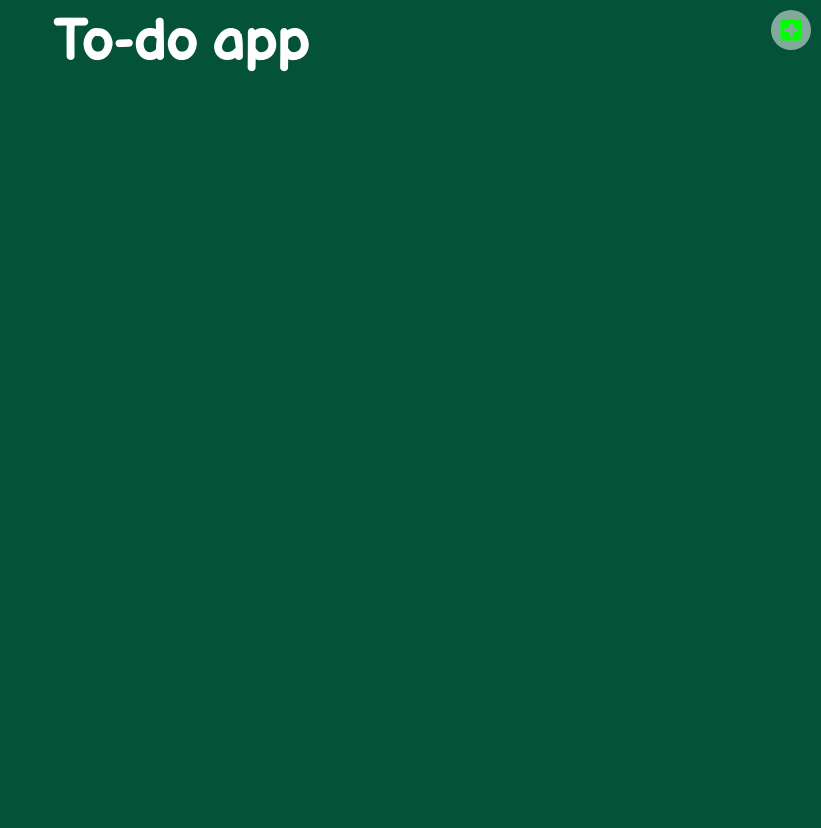
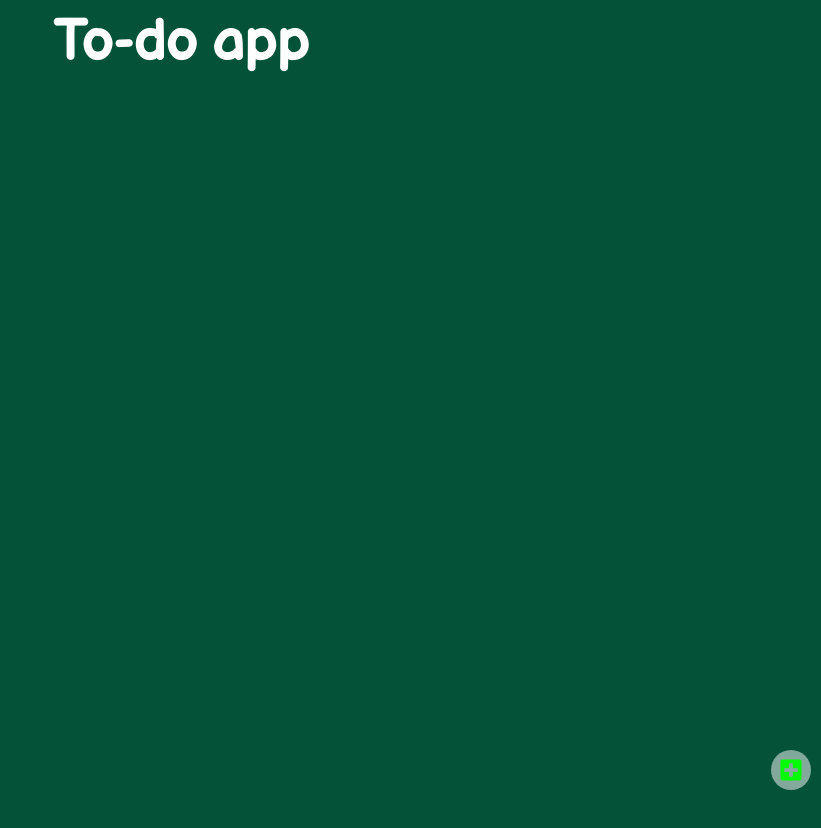
Before and after one commit to develad/todo-app-v1, a React (Create React App) app: page / in a window 1280 px wide. Shown: the top 828 px of the page, without its empty margins (459-1280 px from the left). Built offline with nearby package versions, Linux system fonts and the light colour scheme.

Commit message:
:tada: final version!

```diff
--- a/src/components/Home.js
+++ b/src/components/Home.js
@@ -69,8 +69,8 @@ function Home() {
     <>
       <button
         style={{
-          position: 'absolute',
-          top: '10px',
+          position: 'fixed',
+          bottom: '10px',
           right: '10px',
           zIndex: '300',
           height: '40px',
```
